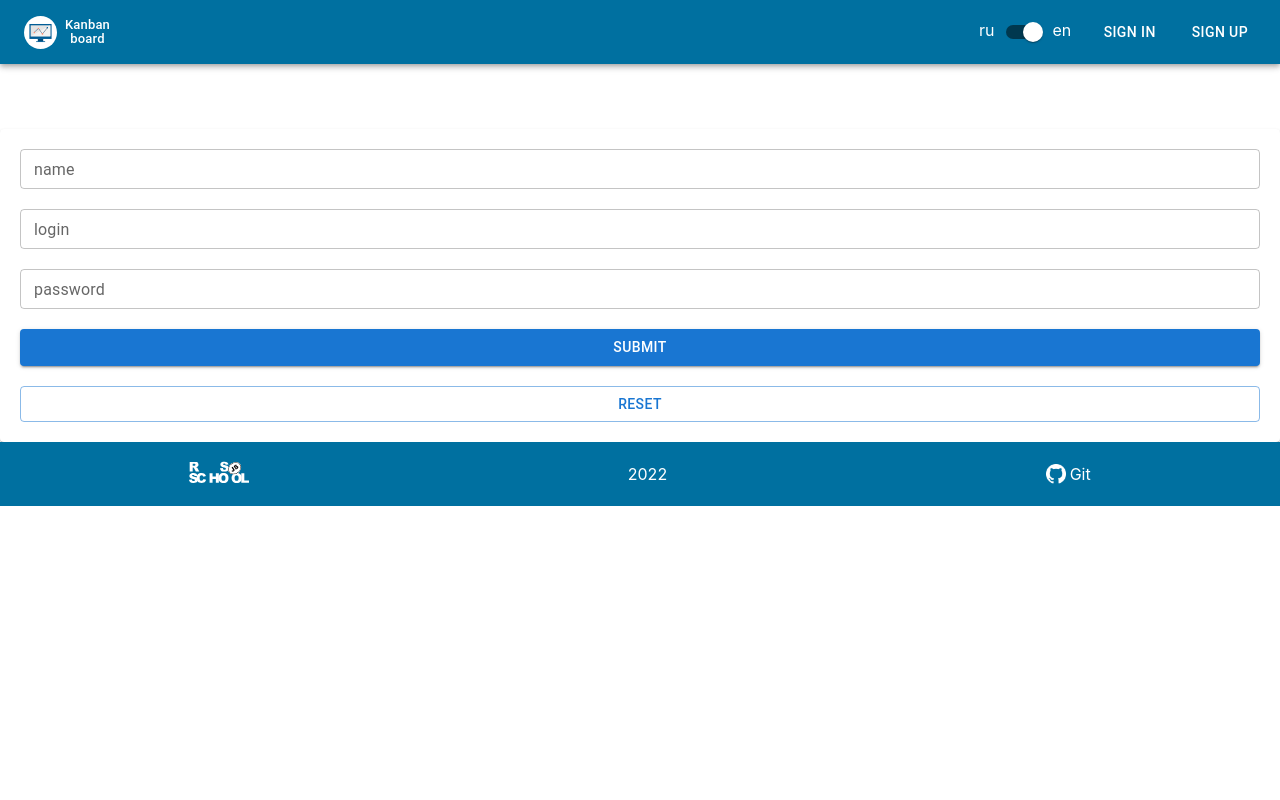
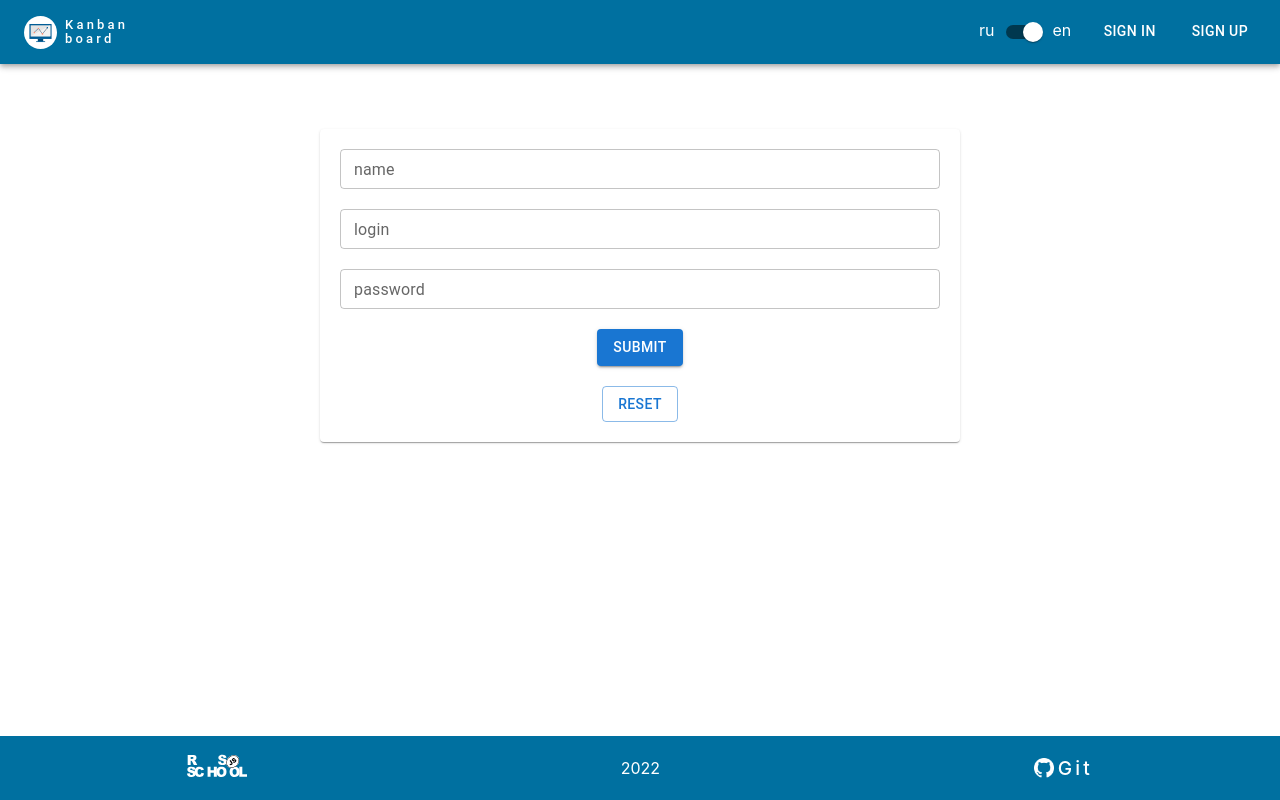
Before and after one commit to dmitriStpaniuk/project-management, a React (Create React App) app: page /registration in a window 1280 px wide. Built offline with nearby package versions, Linux system fonts and the light colour scheme.

Commit message:
feat: add footer to bottom

```diff
--- a/src/App.css
+++ /dev/null
@@ -1,4 +0,0 @@
-.container {
-  max-width: 1440px;
-  margin: 0 auto;
-}
--- /dev/null
+++ b/src/App.module.css
@@ -0,0 +1,10 @@
+.container {
+  max-width: 1440px;
+  margin: 0 auto;
+}
+
+.wrap {
+  min-height: 100vh;
+  display: flex;
+  flex-direction: column;
+}
--- a/src/App.tsx
+++ b/src/App.tsx
@@ -6,7 +6,7 @@ import Login from 'components/pages/login/Login';
 import Page404 from 'components/pages/page404/Page404';
 import Registration from 'components/pages/registration/Registration';
 import WelcomePage from 'components/pages/welcomePage/WelcomePage';
-import './App.css';
+import styles from './App.module.css';
 import Profile from 'components/pages/profile/Profile';
 import { useAppDispatch } from 'store/store';
 import jwt_decode from 'jwt-decode';
@@ -25,7 +25,7 @@ function App() {
     if (decodedToken) dispatch(getCurrentUserByIdThunk(decodedToken.userId));
   }, [dispatch]);
   return (
-    <div>
+    <div className={styles.wrap}>
       <Routes>
         <Route path="/" element={<Layout />}>
           <Route index element={<WelcomePage />} />
--- a/src/components/FormInputText.tsx
+++ b/src/components/FormInputText.tsx
@@ -1,13 +1,17 @@
 import { TextField } from '@mui/material';
 import React from 'react';
 import { Controller, useFormContext } from 'react-hook-form';
+
 type FormInputProps = {
   name: string;
   label: string;
   type: string;
+  required?: boolean;
 };
+
 export const FormInputText = ({ name, label, type }: FormInputProps) => {
   const { control } = useFormContext();
+
   return (
     <Controller
       name={name}
--- a/src/components/pages/layout/Layout.module.css
+++ b/src/components/pages/layout/Layout.module.css
@@ -18,7 +18,7 @@
 }
 a:hover {
   color: rgba(221, 38, 38, 0.815);
-    transition: .5s;
+  transition: 0.5s;
 }
 .links {
   display: flex;
@@ -30,3 +30,7 @@
   color: rgb(255, 255, 255);
   cursor: pointer;
 }
+
+.main {
+  flex-grow: 1;
+}
--- a/src/components/pages/layout/Layout.tsx
+++ b/src/components/pages/layout/Layout.tsx
@@ -3,15 +3,17 @@ import React from 'react';
 import { Link, Outlet } from 'react-router-dom';
 import Footer from '../welcomePage/footer/Footer';
 import Header from '../welcomePage/header/Header';
-import style from './Layout.module.css';
+import styles from './Layout.module.css';
 
 const Layout = () => {
   return (
-    <div>
+    <>
       <Header />
-      <Outlet />
+      <main className={styles.main}>
+        <Outlet />
+      </main>
       <Footer />
-    </div>
+    </>
   );
 };
 export default Layout;
--- a/src/components/pages/registration/Registration.tsx
+++ b/src/components/pages/registration/Registration.tsx
@@ -19,7 +19,16 @@ export default function Registration() {
   };
 
   return (
-    <Paper style={{ marginTop: '65px', display: 'grid', gridRowGap: '20px', padding: '20px' }}>
+    <Paper
+      style={{
+        maxWidth: '600px',
+        margin: '65px auto',
+        padding: '20px',
+        display: 'grid',
+        gridRowGap: '20px',
+        justifyItems: 'center',
+      }}
+    >
       <FormProvider {...methods}>
         <FormInputText name="name" label="name" type="text" />
         <FormInputText name="login" label="login" type="text" />
```
Lines whose indentation alone changed are shown as unchanged.
